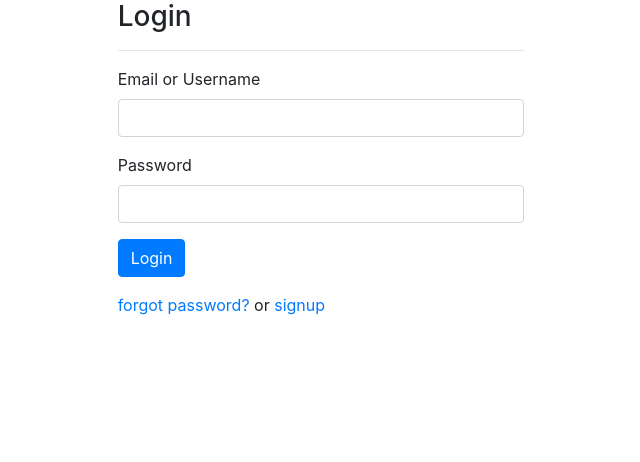
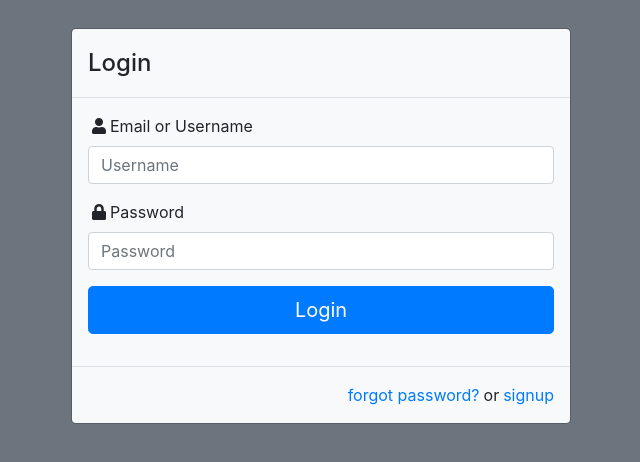
Before and after one commit to rogowski-piotr/iot-management-vue, a Vue app: page /login in a window 1280 px wide. Shown: the top 462 px of the page, without its empty margins (319-959 px from the left). Built offline with nearby package versions, Linux system fonts and the light colour scheme.

Commit message:
refactor login page

```diff
--- a/src/pages/Login.vue
+++ b/src/pages/Login.vue
@@ -1,30 +1,39 @@
 <template>
-    <div class="alert alert-warning" v-show="errorMessage != null" role="alert" id="alert-incorrect-data">
+
+
+    <div class="alert alert-warning m-0" v-show="errorMessage != null" role="alert" id="alert-incorrect-data">
         <h4 class="alert-heading">Incorrect login details!</h4>
         <div v-for="msg in errorMessage" :key="msg.id">
             <hr>
             {{ msg }}
         </div>
     </div>
-    <div class="row">
-        <div class="col-md-4 offset-md-4">
-            <div>
-                <div>
-                    <h3>Login</h3>
-                    <hr/>
+    <div class="bg-secondary vh-100"></div>
+
+    <div class="modal fade show" aria-odal="true" style="display: block;">
+        <div class="modal-dialog modal-login">
+            <div class="modal-content bg-light">
+                <div class="modal-header">
+                    <h4 class="modal-title">Login</h4>
                 </div>
-                <div class="form-group">
-                    <label>Email or Username</label>
-                    <input type="text" class="form-control" v-model="name"/>
+                <div class="modal-body">
+                    <div class="form-group">
+                        <i class="fa fa-user p-1"></i>
+                        <label>Email or Username</label>
+                        <input type="text" class="form-control" placeholder="Username" v-model="name"/>
+                    </div>
+                    <div class="form-group">
+                        <i class="fa fa-lock p-1"></i>
+                        <label>Password</label>
+                        <input type="password" class="form-control" placeholder="Password" v-model="password"/>
+                    </div>
+                    <div class="form-group">
+                        <button @click="validateAuth" type="submit" class="btn btn-primary btn-block btn-lg">Login</button>
+                    </div>
                 </div>
-                <div class="form-group">
-                    <label>Password</label>
-                    <input type="password" class="form-control" v-model="password"/>
+                <div class="modal-footer">
+                    <a href="#">forgot password?</a> or <a href="/signup">signup</a>
                 </div>
-                <div class="my-3">
-                    <button @click="validateAuth" type="submit" class="btn btn-primary">Login</button>
-                </div>
-                <a href="">forgot password?</a> or <a href="/signup">signup</a>
             </div>
         </div>
     </div>
```
